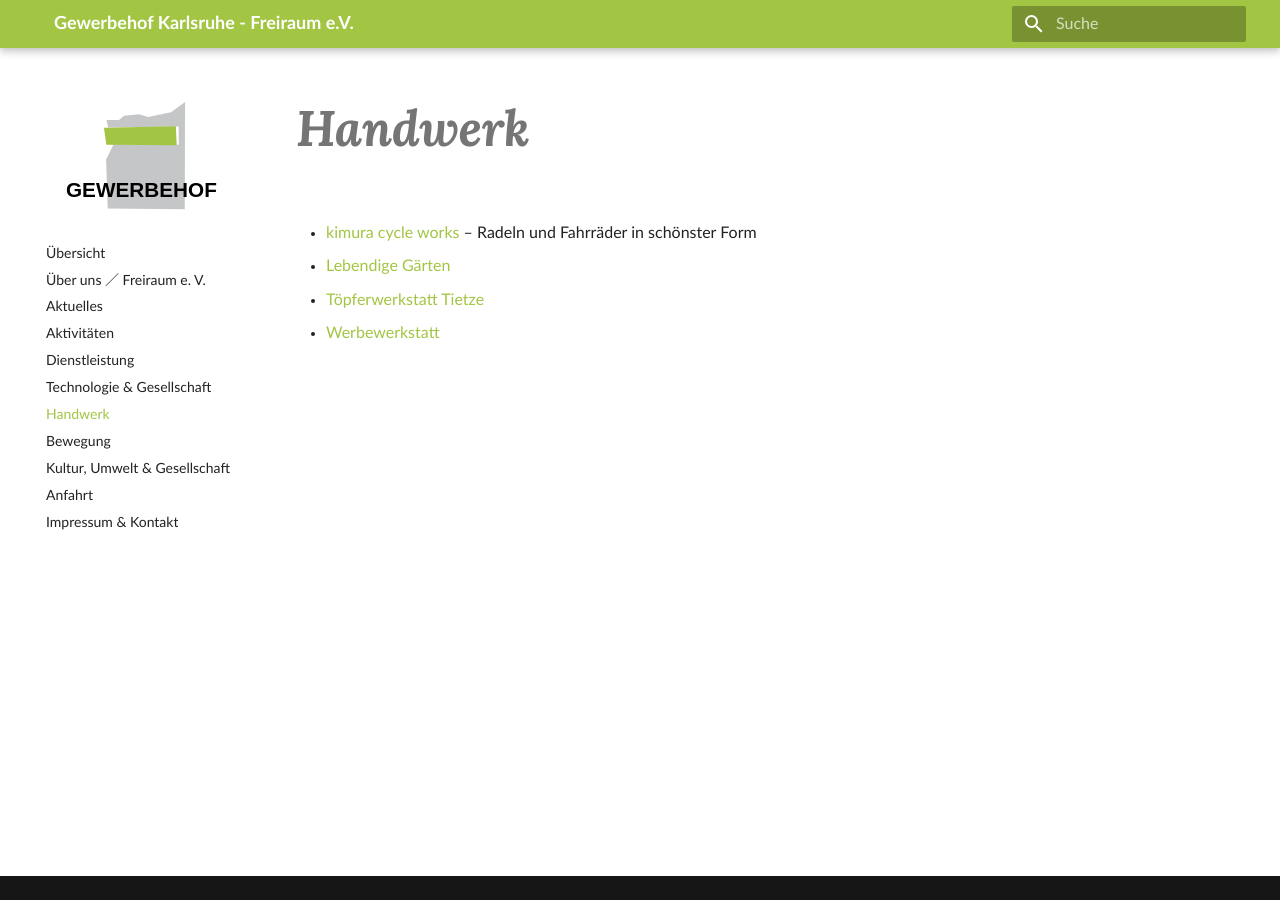
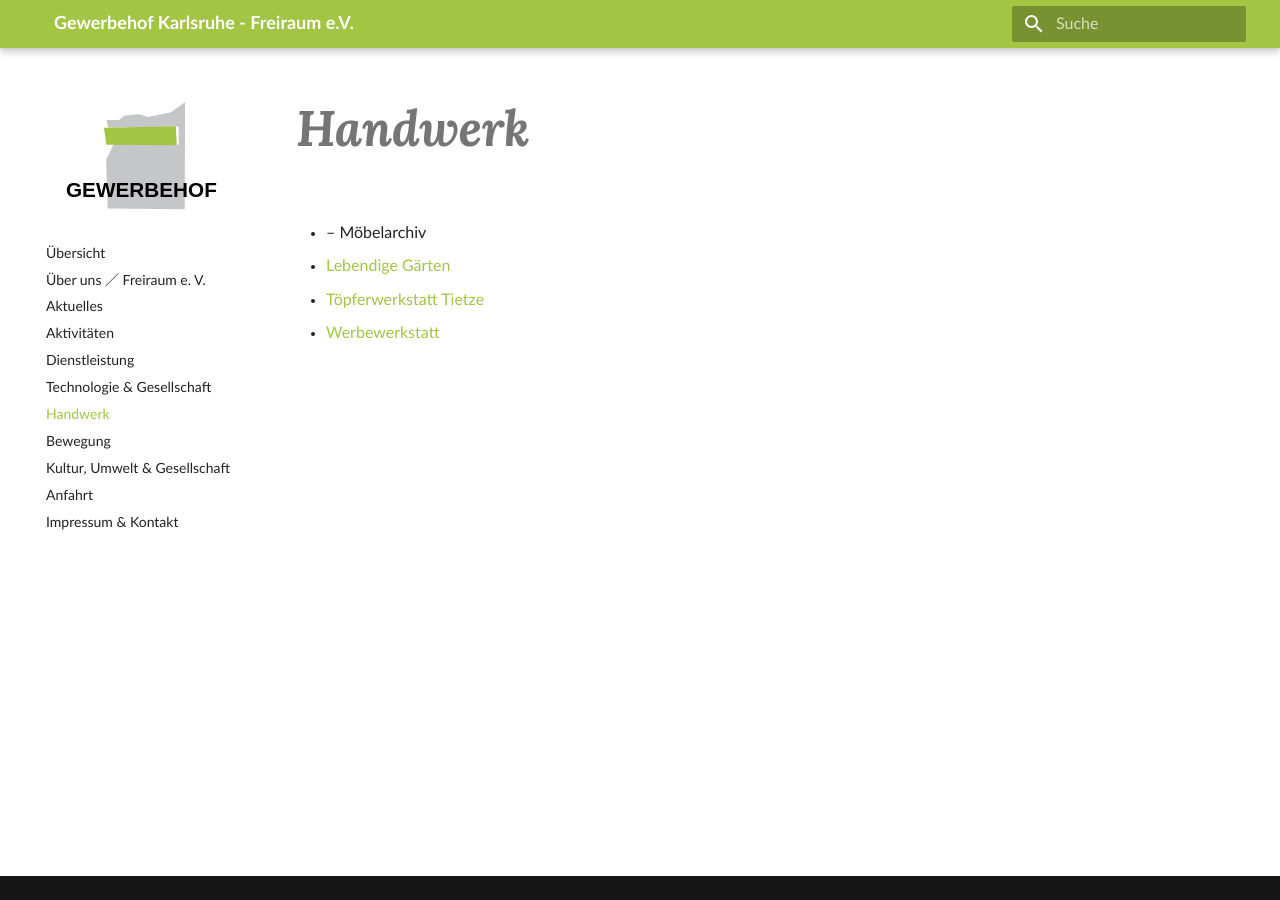
Before and after one commit to entropia/gewerbehof-webseite, an MkDocs documentation site: the page built from docs/handwerk.md, in a window 1280 px wide. Built offline with MkDocs 1.6.1 and Material for MkDocs 9.7.7, drawn with Linux system fonts in a browser that asks for light colours; comment, search, counter and statistics services are not loaded.

```diff
--- a/docs/handwerk.md
+++ b/docs/handwerk.md
@@ -4,7 +4,7 @@ hide:
 - footer
 ---
 
-* [kimura cycle works](http://www.klovesradeln.de) – Radeln und Fahrräder in schönster Form
+*  – Möbelarchiv
 * [Lebendige Gärten](https://www.gartenbau.org/karlsruhe/martin-lunk-garten--und-landschaftsbau-aULn2J)
 * [Töpferwerkstatt Tietze](http://www.toepferei-tietze.de)
 * [Werbewerkstatt](http://werbewerkstatt-karlsruhe.de)
```
